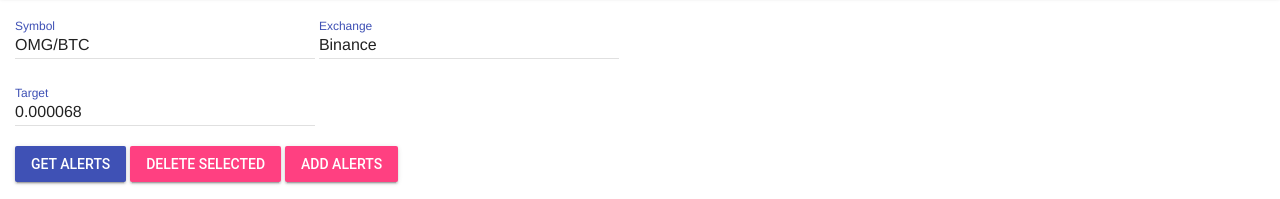
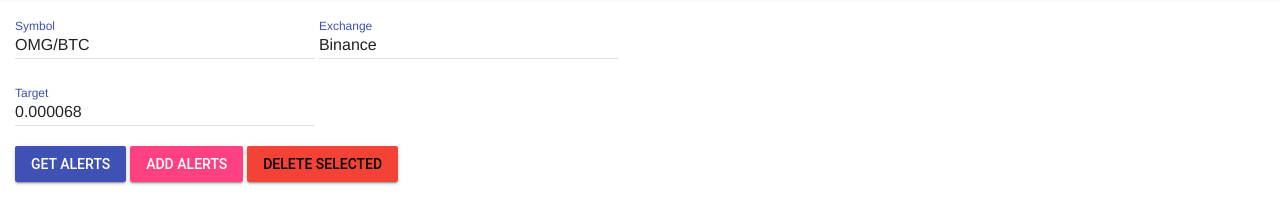
Before and after one commit to solstice-sebastian/mi-notificador, a website: page public/index.html in a window 1280 px wide. Shown: the part 67-266 px from the top of the page. Drawn offline with nearby package versions, Linux system fonts and the light colour scheme; no server answers; a web font is replaced by a local one.

Commit message:
danger color modifier

```diff
--- a/public/css/style.css
+++ b/public/css/style.css
@@ -40,6 +40,10 @@ a.button {
   height: 60px;
 }
 
+.mdl-button--danger {
+  background-color: rgb(244, 67, 54);
+}
+
 .page-content {
   min-width: 960px;
   width: 100%;
--- a/public/index.html
+++ b/public/index.html
@@ -85,18 +85,18 @@
                 Get Alerts
               </button>
 
-              <button id="delete-alerts" class="mdl-button
-                mdl-button--accent
-                mdl-button--raised route" data-route-ids="managing,creating">
-                Delete Selected
-              </button>
+              <button id="add-alerts" class="mdl-button
+              mdl-button--accent
+              mdl-button--raised route" data-route-ids="creating">
+              Add Alerts
+            </button>
 
-              <button id="add-alerts" class="mdl-button
-                mdl-button--accent
-                mdl-button--raised route" data-route-ids="creating">
-                Add Alerts
-              </button>
-            </div>
+            <button id="delete-alerts" class="mdl-button
+              mdl-button--danger
+              mdl-button--raised route" data-route-ids="managing,creating">
+              Delete Selected
+            </button>
+          </div>
 
           </form>
         </section>
```
